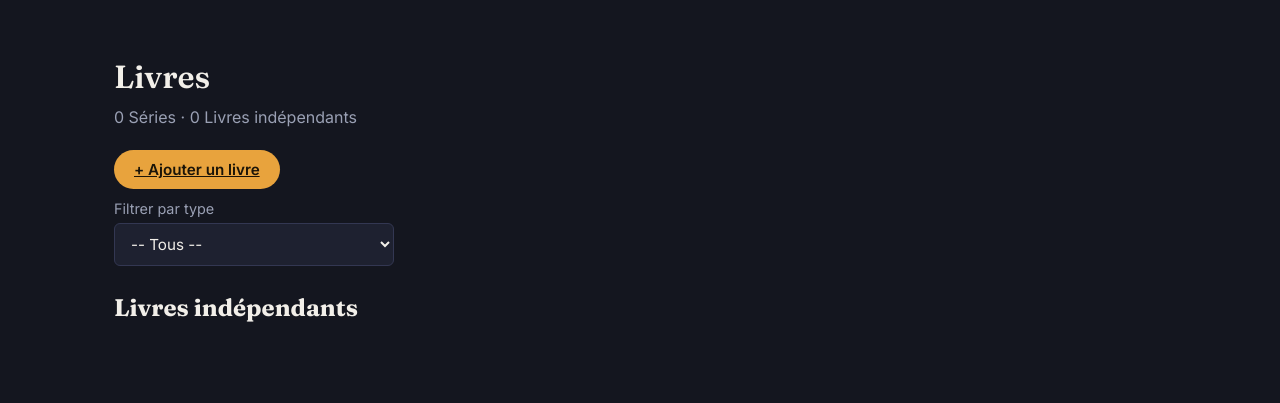
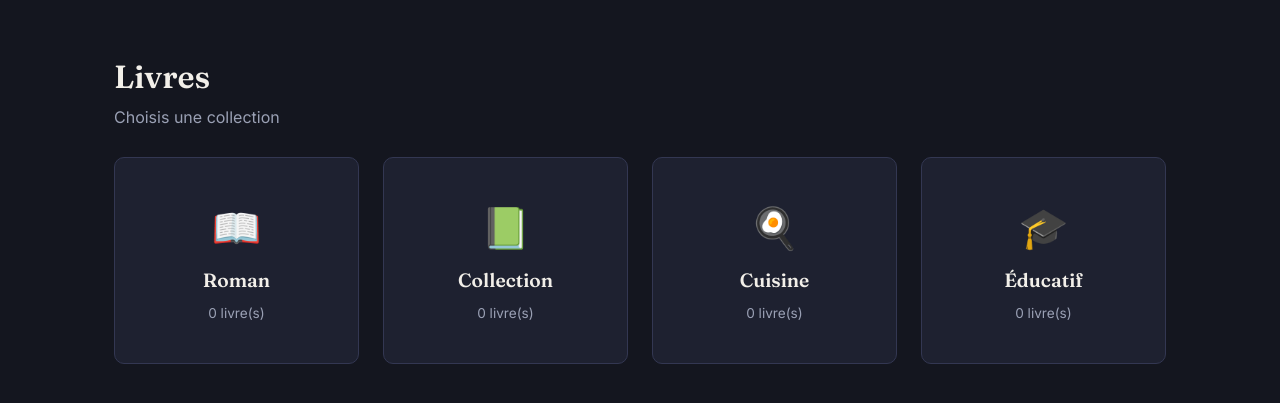
Before and after one commit to DonYsidro/HomeMediatheque, a Flask app: page /livres in a window 1280 px wide. Shown: the part 77-480 px from the top of the page. Run offline with Flask 3, Linux system fonts and the light colour scheme; data that the repository does not hold is empty.

Commit message:
Ajout de sous-pages par catégorie pour Livres oman/collection/cuisine/éducatif) et BD/Manga (bd/manga), avec hub d'entrée pour plus de lisibilit

```diff
--- a/routes/bd_mangas.py
+++ b/routes/bd_mangas.py
@@ -1,14 +1,33 @@
-from flask import Blueprint, render_template, request, redirect, url_for
+from flask import Blueprint, render_template, request, redirect, url_for, abort
 from database import get_db
 from utils import valeur_image
 
 bd_bp = Blueprint("bd_mangas", __name__, url_prefix="/bd-mangas")
 
+TYPES_VALIDES = ["bd", "manga"]
+
 
 @bd_bp.route("")
 def bd_mangas():
     conn = get_db()
-    tous = conn.execute("SELECT * FROM bd_mangas ORDER BY serie, titre, numero_tome").fetchall()
+    compteurs = {}
+    for t in TYPES_VALIDES:
+        compteurs[t] = conn.execute(
+            "SELECT COUNT(*) FROM bd_mangas WHERE type = ?", (t,)
+        ).fetchone()[0]
+    conn.close()
+    return render_template("bd_mangas.html", compteurs=compteurs)
+
+
+@bd_bp.route("/<type_choisi>")
+def bd_categorie(type_choisi):
+    if type_choisi not in TYPES_VALIDES:
+        abort(404)
+
+    conn = get_db()
+    tous = conn.execute(
+        "SELECT * FROM bd_mangas WHERE type = ? ORDER BY serie, titre, numero_tome", (type_choisi,)
+    ).fetchall()
     conn.close()
 
     series = {}
@@ -31,7 +50,7 @@ def bd_mangas():
             series[cle]["couverture_url"] = item["couverture_url"]
 
     liste_series = sorted(series.values(), key=lambda s: s["serie"])
-    return render_template("bd_mangas.html", series=liste_series, nb_total=len(tous))
+    return render_template("bd_categorie.html", series=liste_series, type_choisi=type_choisi, nb_total=len(tous))
 
 
 @bd_bp.route("/serie")
@@ -42,7 +61,8 @@ def bd_serie_detail():
         "SELECT * FROM bd_mangas WHERE COALESCE(serie, titre) = ? ORDER BY numero_tome", (serie,)
     ).fetchall()
     conn.close()
-    return render_template("bd_serie_detail.html", tomes=tomes, serie=serie)
+    type_choisi = tomes[0]["type"] if tomes else None
+    return render_template("bd_serie_detail.html", tomes=tomes, serie=serie, type_choisi=type_choisi)
 
 
 @bd_bp.route("/ajouter", methods=["GET", "POST"])
@@ -69,8 +89,9 @@ def ajouter_bd():
             request.form["lieu_stockage"],
         ))
         conn.commit()
+        type_choisi = request.form["type"]
         conn.close()
-        return redirect(url_for(".bd_mangas"))
+        return redirect(url_for(".bd_categorie", type_choisi=type_choisi))
     conn.close()
     return render_template("ajouter_bd.html")
 
@@ -103,8 +124,9 @@ def modifier_bd(item_id):
             item_id,
         ))
         conn.commit()
+        type_choisi = request.form["type"]
         conn.close()
-        return redirect(url_for(".bd_mangas"))
+        return redirect(url_for(".bd_categorie", type_choisi=type_choisi))
     item = conn.execute("SELECT * FROM bd_mangas WHERE id = ?", (item_id,)).fetchone()
     conn.close()
     return render_template("modifier_bd.html", item=item)
@@ -113,9 +135,12 @@ def modifier_bd(item_id):
 @bd_bp.route("/supprimer/<int:item_id>", methods=["POST"])
 def supprimer_bd(item_id):
     conn = get_db()
+    item = conn.execute("SELECT type FROM bd_mangas WHERE id = ?", (item_id,)).fetchone()
     conn.execute("DELETE FROM bd_mangas WHERE id = ?", (item_id,))
     conn.commit()
     conn.close()
+    if item:
+        return redirect(url_for(".bd_categorie", type_choisi=item["type"]))
     return redirect(url_for(".bd_mangas"))
 
 
--- a/routes/livres.py
+++ b/routes/livres.py
@@ -1,20 +1,33 @@
-from flask import Blueprint, render_template, request, redirect, url_for
+from flask import Blueprint, render_template, request, redirect, url_for, abort
 from database import get_db
 from utils import valeur_image
 
 livres_bp = Blueprint("livres", __name__, url_prefix="/livres")
 
+SOUS_TYPES_VALIDES = ["roman", "collection", "cuisine", "educatif"]
+
 
 @livres_bp.route("")
 def livres():
     conn = get_db()
-    sous_type = request.args.get("sous_type", "")
-    if sous_type:
-        tous_livres = conn.execute(
-            "SELECT * FROM livres WHERE sous_type = ? ORDER BY serie, auteur, titre, numero_tome", (sous_type,)
-        ).fetchall()
-    else:
-        tous_livres = conn.execute("SELECT * FROM livres ORDER BY serie, auteur, titre, numero_tome").fetchall()
+    compteurs = {}
+    for st in SOUS_TYPES_VALIDES:
+        compteurs[st] = conn.execute(
+            "SELECT COUNT(*) FROM livres WHERE sous_type = ?", (st,)
+        ).fetchone()[0]
+    conn.close()
+    return render_template("livres.html", compteurs=compteurs)
+
+
+@livres_bp.route("/<sous_type>")
+def livres_categorie(sous_type):
+    if sous_type not in SOUS_TYPES_VALIDES:
+        abort(404)
+
+    conn = get_db()
+    tous_livres = conn.execute(
+        "SELECT * FROM livres WHERE sous_type = ? ORDER BY serie, auteur, titre, numero_tome", (sous_type,)
+    ).fetchall()
     conn.close()
 
     series = {}
@@ -40,7 +53,7 @@ def livres():
             individuels.append(l)
 
     liste_series = sorted(series.values(), key=lambda s: s["serie"])
-    return render_template("livres.html", series=liste_series, livres=individuels, sous_type_actif=sous_type)
+    return render_template("livres_categorie.html", series=liste_series, livres=individuels, sous_type=sous_type)
 
 
 @livres_bp.route("/serie")
@@ -51,7 +64,8 @@ def livres_serie_detail():
         "SELECT * FROM livres WHERE serie = ? ORDER BY numero_tome", (serie,)
     ).fetchall()
     conn.close()
-    return render_template("livres_serie_detail.html", tomes=tomes, serie=serie)
+    sous_type = tomes[0]["sous_type"] if tomes else None
+    return render_template("livres_serie_detail.html", tomes=tomes, serie=serie, sous_type=sous_type)
 
 
 @livres_bp.route("/ajouter", methods=["GET", "POST"])
@@ -78,8 +92,9 @@ def ajouter_livre():
             request.form["lieu_stockage"],
         ))
         conn.commit()
+        sous_type = request.form["sous_type"]
         conn.close()
-        return redirect(url_for(".livres"))
+        return redirect(url_for(".livres_categorie", sous_type=sous_type))
     conn.close()
     return render_template("ajouter_livre.html")
 
@@ -113,8 +128,9 @@ def modifier_livre(livre_id):
             livre_id,
         ))
         conn.commit()
+        sous_type = request.form["sous_type"]
         conn.close()
-        return redirect(url_for(".livres"))
+        return redirect(url_for(".livres_categorie", sous_type=sous_type))
     livre = conn.execute("SELECT * FROM livres WHERE id = ?", (livre_id,)).fetchone()
     conn.close()
     return render_template("modifier_livre.html", livre=livre)
@@ -123,9 +139,12 @@ def modifier_livre(livre_id):
 @livres_bp.route("/supprimer/<int:livre_id>", methods=["POST"])
 def supprimer_livre(livre_id):
     conn = get_db()
+    livre = conn.execute("SELECT sous_type FROM livres WHERE id = ?", (livre_id,)).fetchone()
     conn.execute("DELETE FROM livres WHERE id = ?", (livre_id,))
     conn.commit()
     conn.close()
+    if livre:
+        return redirect(url_for(".livres_categorie", sous_type=livre["sous_type"]))
     return redirect(url_for(".livres"))
 
 
--- a/templates/bd_serie_detail.html
+++ b/templates/bd_serie_detail.html
@@ -1,7 +1,7 @@
 {% extends "base.html" %}
 {% block title %}{{ serie }} - Médiathèque{% endblock %}
 {% block content %}
-<p><a href="/bd-mangas" class="lien-discret">{{ t('retour_bd') }}</a></p>
+<p><a href="/bd-mangas/{{ type_choisi }}" class="lien-discret">{{ t('retour') }}</a></p>
 <h1>{{ serie }}</h1>
 <p class="subtitle">{{ tomes|length }} {{ t('tomes_possedes') }}</p>
 
--- a/templates/livres.html
+++ b/templates/livres.html
@@ -2,70 +2,28 @@
 {% block title %}{{ t('titre_livres') }} - Médiathèque{% endblock %}
 {% block content %}
 <h1>{{ t('titre_livres') }}</h1>
-<p class="subtitle">{{ series|length }} {{ t('series_titre') }} · {{ livres|length }} {{ t('livres_independants') }}{% if sous_type_actif %} · {{ t('filtrer_par_type') }} : {{ t('type_' + sous_type_actif) }}{% endif %}</p>
-<p><a href="/livres/ajouter" class="btn">{{ t('ajouter_livre') }}</a></p>
+<p class="subtitle">{{ t('choisir_collection') }}</p>
 
-<form method="GET" action="/livres" style="max-width: 280px;">
-    <label>{{ t('filtrer_par_type') }}
-        <select name="sous_type" onchange="this.form.submit()">
-            <option value="">{{ t('tous') }}</option>
-            <option value="roman" {% if sous_type_actif == 'roman' %}selected{% endif %}>{{ t('type_roman') }}</option>
-            <option value="collection" {% if sous_type_actif == 'collection' %}selected{% endif %}>{{ t('type_collection') }}</option>
-            <option value="cuisine" {% if sous_type_actif == 'cuisine' %}selected{% endif %}>{{ t('type_cuisine') }}</option>
-            <option value="educatif" {% if sous_type_actif == 'educatif' %}selected{% endif %}>{{ t('type_educatif') }}</option>
-        </select>
-    </label>
-</form>
-
-{% if series %}
-<h2 style="font-family: var(--font-display); margin-top: 24px;">{{ t('series_titre') }}</h2>
-<div class="grid-medias">
-    {% for s in series %}
-    <a href="/livres/serie?serie={{ s.serie|urlencode }}" class="carte-media">
-        <div class="carte-affiche">
-            {% if s.couverture_url %}
-                <img src="{{ s.couverture_url }}" alt="{{ s.serie }}">
-            {% else %}
-                <span class="sans-affiche">📚</span>
-            {% endif %}
-        </div>
-        <div class="carte-info">
-            <div class="carte-titre">{{ s.serie }}</div>
-            <div class="carte-meta">{{ s.auteur }}</div>
-            <div class="carte-meta">{{ t('type_' + s.sous_type) }}</div>
-            <div class="badge-lieu">📚 {{ s.tomes_possedes }} {{ t('tomes_pluriel') }}</div>
-            {% if s.un_prete %}
-                <div class="badge-prete">{{ t('prete') }}</div>
-            {% endif %}
-        </div>
+<div class="grid-hub">
+    <a href="/livres/roman" class="carte-hub">
+        <span class="hub-icone">📖</span>
+        <span class="hub-titre">{{ t('type_roman') }}</span>
+        <span class="hub-compte">{{ compteurs.roman }} {{ t('livres_pluriel') }}</span>
     </a>
-    {% endfor %}
-</div>
-{% endif %}
-
-<h2 style="font-family: var(--font-display); margin-top: 24px;">{{ t('livres_independants') }}</h2>
-<div class="grid-medias">
-    {% for l in livres %}
-    <a href="/livres/voir/{{ l.id }}" class="carte-media">
-        <div class="carte-affiche">
-            {% if l.couverture_url %}
-                <img src="{{ l.couverture_url }}" alt="{{ l.titre }}">
-            {% else %}
-                <span class="sans-affiche">📚</span>
-            {% endif %}
-        </div>
-        <div class="carte-info">
-            <div class="carte-titre">{{ l.titre }}</div>
-            <div class="carte-meta">{{ l.auteur }}{% if l.annee %} · {{ l.annee }}{% endif %}</div>
-            <div class="carte-meta">{{ t('type_' + l.sous_type) }}</div>
-            <div class="badge-lieu">📍 {{ l.lieu_stockage }}</div>
-            {% if l.est_prete %}
-                <div class="badge-prete">{{ t('prete') }}{% if l.prete_a %} {{ t('a_prefixe') }} {{ l.prete_a }}{% endif %}</div>
-            {% else %}
-                <div class="badge-dispo">{{ t('disponible') }}</div>
-            {% endif %}
-        </div>
+    <a href="/livres/collection" class="carte-hub">
+        <span class="hub-icone">📗</span>
+        <span class="hub-titre">{{ t('type_collection') }}</span>
+        <span class="hub-compte">{{ compteurs.collection }} {{ t('livres_pluriel') }}</span>
     </a>
-    {% endfor %}
+    <a href="/livres/cuisine" class="carte-hub">
+        <span class="hub-icone">🍳</span>
+        <span class="hub-titre">{{ t('type_cuisine') }}</span>
+        <span class="hub-compte">{{ compteurs.cuisine }} {{ t('livres_pluriel') }}</span>
+    </a>
+    <a href="/livres/educatif" class="carte-hub">
+        <span class="hub-icone">🎓</span>
+        <span class="hub-titre">{{ t('type_educatif') }}</span>
+        <span class="hub-compte">{{ compteurs.educatif }} {{ t('livres_pluriel') }}</span>
+    </a>
 </div>
 {% endblock %}
--- a/templates/livres_serie_detail.html
+++ b/templates/livres_serie_detail.html
@@ -1,7 +1,7 @@
 {% extends "base.html" %}
 {% block title %}{{ serie }} - Médiathèque{% endblock %}
 {% block content %}
-<p><a href="/livres" class="lien-discret">{{ t('retour_livres') }}</a></p>
+<p><a href="/livres/{{ sous_type }}" class="lien-discret">{{ t('retour') }}</a></p>
 <h1>{{ serie }}</h1>
 <p class="subtitle">{{ tomes|length }} {{ t('tomes_possedes') }}</p>
 
```
Also changed, not shown: templates/bd_categorie.html (added, +32 -0 lines), templates/bd_mangas.html (+11 -24 lines), templates/livres_categorie.html (added, +58 -0 lines).
